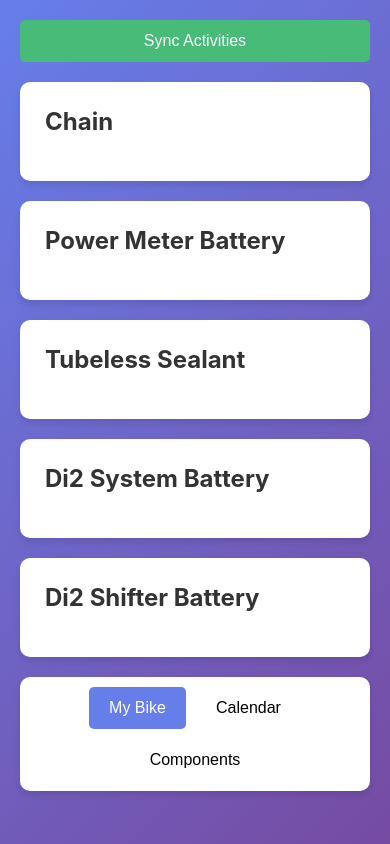
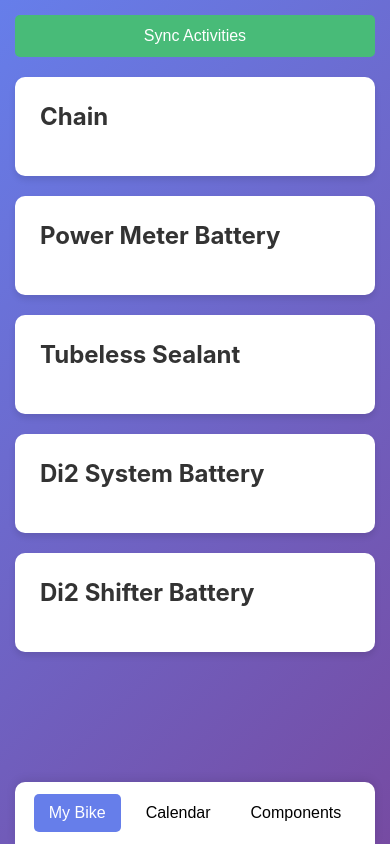
Before and after one commit to papijaja/VeloHub, a website: page public/index.html in a window 390 px wide. Drawn offline with Linux system fonts and the light colour scheme; no server answers.

Commit message:
Updated GUI

```diff
--- a/public/styles.css
+++ b/public/styles.css
@@ -8,7 +8,7 @@
   font-family: -apple-system, BlinkMacSystemFont, 'Segoe UI', Roboto, Oxygen, Ubuntu, Cantarell, sans-serif;
   background: linear-gradient(135deg, #667eea 0%, #764ba2 100%);
   min-height: 100vh;
-  padding: 20px;
+  padding: 20px 20px 100px 20px; /* Added bottom padding for fixed tabs */
   color: #333;
 }
 
@@ -34,13 +34,19 @@
 }
 
 .tabs {
+  position: fixed;
+  bottom: 0;
+  left: 50%;
+  transform: translateX(-50%);
+  max-width: 1200px;
+  width: 100%;
   display: flex;
   gap: 10px;
-  margin-top: 20px;
   background: white;
-  padding: 10px;
-  border-radius: 10px;
-  box-shadow: 0 4px 6px rgba(0, 0, 0, 0.1);
+  padding: 15px;
+  border-radius: 10px 10px 0 0;
+  box-shadow: 0 -2px 10px rgba(0, 0, 0, 0.1);
+  z-index: 1000;
 }
 
 .tab-button {
@@ -438,14 +444,21 @@
 
 @media (max-width: 768px) {
   .tabs {
-    /* Keep tabs horizontal on mobile, but allow wrapping if needed */
+    /* Keep tabs horizontal on mobile, allow wrapping if needed */
     flex-wrap: wrap;
     justify-content: center;
+    padding: 12px;
+    max-width: calc(100vw - 30px); /* Full width minus padding */
   }
 
   .tab-button {
     min-width: 80px;
     flex: 0 1 auto;
+    padding: 10px 15px;
+  }
+
+  body {
+    padding: 15px 15px 90px 15px; /* Adjust bottom padding for mobile */
   }
 
   .stats-grid {
```
